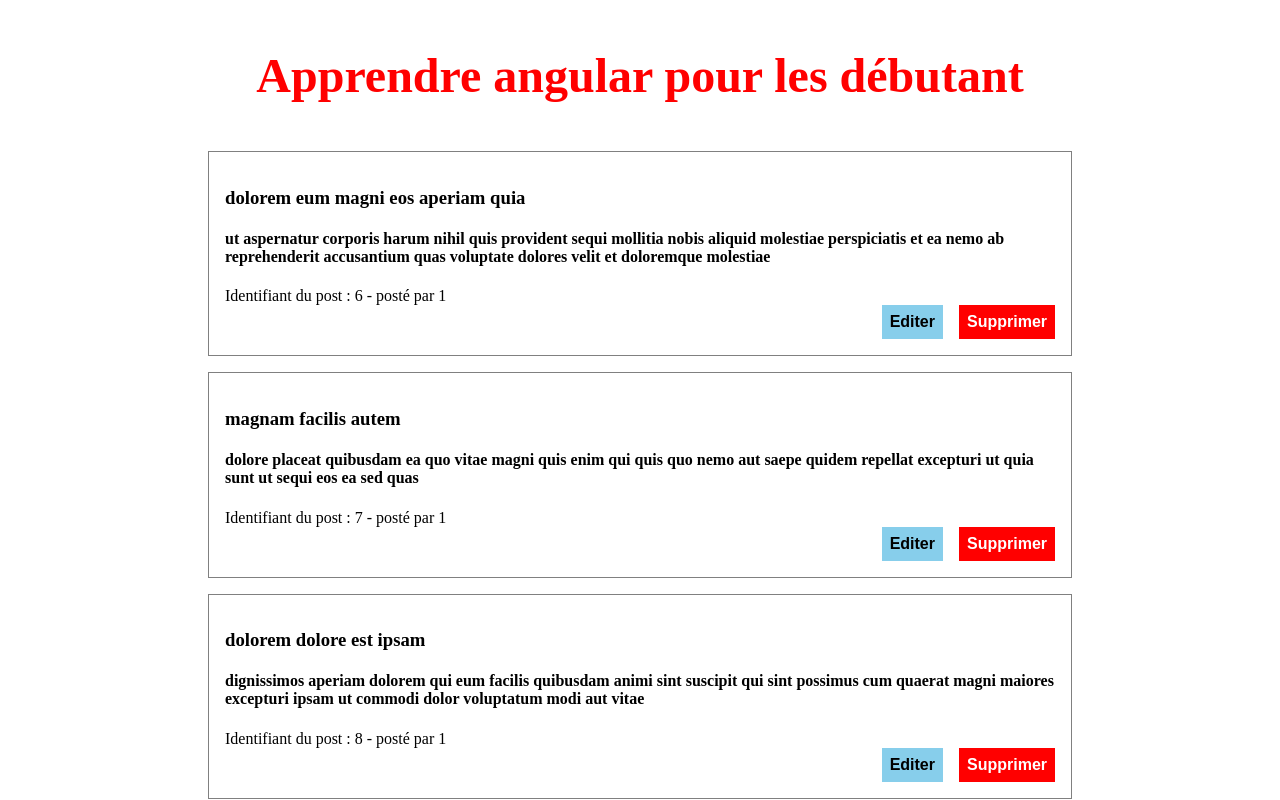
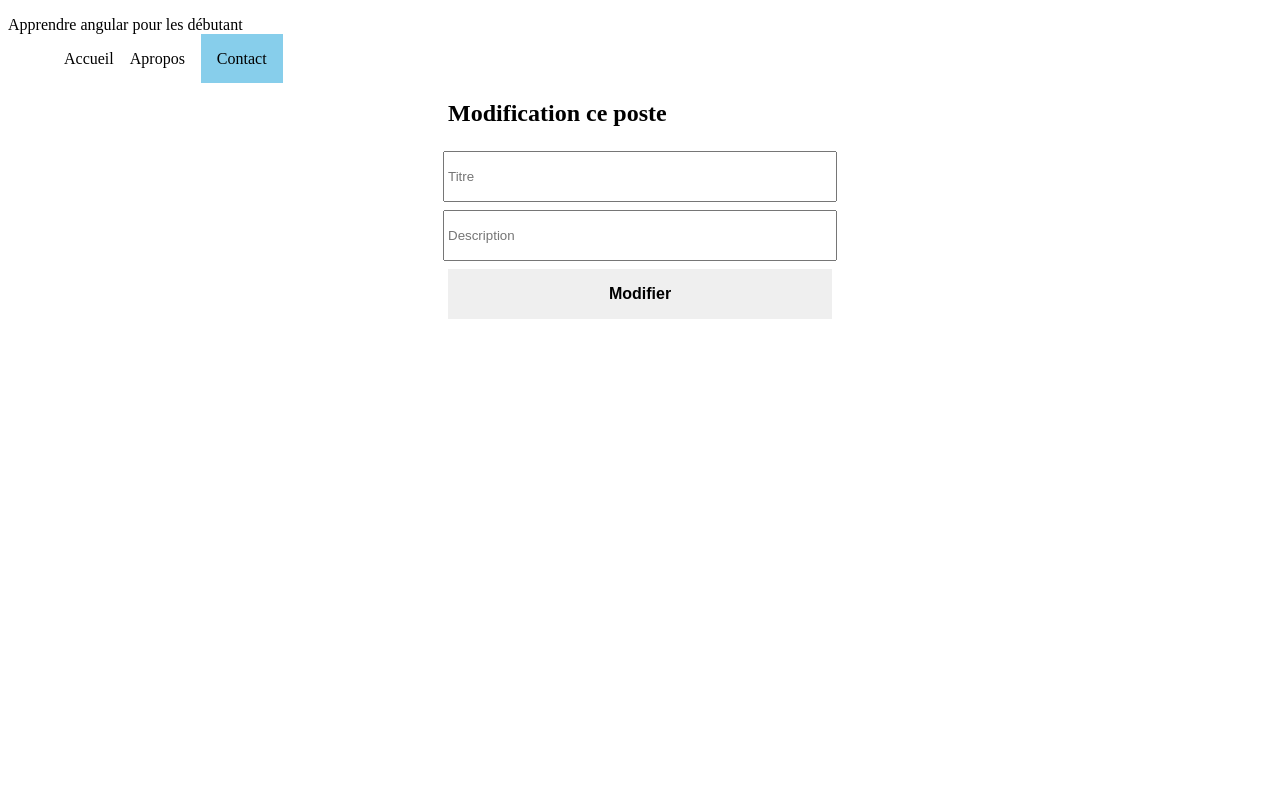
Before and after one commit to kevinmassongo/NavigationAndTargeAPost, an Angular app: page /contact in a window 1280 px wide. Shown: the top 800 px of the page. Built offline with nearby package versions, Linux system fonts and the light colour scheme; no server answers; data requests are answered from the project's data file.

Commit message:
le code permettant la navigation et pour cibler un post afin de le modifier

```diff
--- a/db.json
+++ b/db.json
@@ -9,8 +9,8 @@
     {
       "userId": 1,
       "id": "7",
-      "title": "magnam facilis autem",
-      "body": "dolore placeat quibusdam ea quo vitae\nmagni quis enim qui quis quo nemo aut saepe\nquidem repellat excepturi ut quia\nsunt ut sequi eos ea sed quas"
+      "title": "Kevin",
+      "body": "Massongo"
     },
     {
       "userId": 1,
@@ -403,10 +403,10 @@
       "body": "quam occaecati qui deleniti consectetur\nconsequatur aut facere quas exercitationem aliquam hic voluptas\nneque id sunt ut aut accusamus\nsunt consectetur expedita inventore velit"
     },
     {
-      "userId": 8,
+      "userId": 893,
       "id": "73",
-      "title": "consequuntur deleniti eos quia temporibus ab aliquid at",
-      "body": "voluptatem cumque tenetur consequatur expedita ipsum nemo quia explicabo\naut eum minima consequatur\ntempore cumque quae est et\net in consequuntur voluptatem voluptates aut"
+      "title": "Kevin",
+      "body": "Massongo"
     },
     {
       "userId": 8,
--- a/src/app/app.component.ts
+++ b/src/app/app.component.ts
@@ -1,21 +1,55 @@
 import { Component } from '@angular/core';
-import { PostComponent } from './components/post/post.component';
+import { RouterModule } from '@angular/router';
 
 @Component({
   selector: 'app-root',
   standalone: true,
-  imports: [PostComponent],
+  imports: [RouterModule],
   template: `
+  <nav>
   <p>Apprendre angular pour les débutant</p>
-  <app-post />
+  <ul>
+    <li><a routerLink="accueil" routerLinkActive="active">Accueil</a></li>
+    <li><a routerLink="apropos" routerLinkActive="active">Apropos</a></li>
+    <li><a routerLink="contact" routerLinkActive="active">Contact</a></li>
+  </ul>
+  </nav>
+
+  <router-outlet />
+
   `,
   styles: [`
-    p {
-      font-size : 3rem;
-      color : red;
-      font-weight:bold;
-      text-align:center
-    };
+    // p {
+    //   font-size : 3rem;
+    //   color : red;
+    //   font-weight:bold;
+    //   text-align:center
+    // };
+
+    nav {
+      display : flex;
+      justify-content: space-between;
+      font-size : 1.2rem;
+      margin: 1rem
+
+    }
+    ul{
+        display:flex;
+      }
+      ul li{
+        margin-left : 1rem;
+        list-style-type : none;
+
+      }
+
+      a {
+        text-decoration:none;
+        color : inherit;
+      }
+      .active  {
+        background-color : skyblue;
+        padding : 1rem
+      }
     `]
 })
 export class AppComponent {
--- a/src/app/app.config.ts
+++ b/src/app/app.config.ts
@@ -1,6 +1,8 @@
 import { provideHttpClient } from "@angular/common/http";
 import { ApplicationConfig } from "@angular/core";
+import { provideRouter } from "@angular/router";
+import { appRoutes } from "./app.routes";
 
 export const appConfig : ApplicationConfig = {
-  providers : [provideHttpClient()]
+  providers : [provideHttpClient(), provideRouter(appRoutes)]
 }
--- a/src/app/app.routes.ts
+++ b/src/app/app.routes.ts
@@ -1,3 +1,25 @@
 import { Routes } from '@angular/router';
 
-export const routes: Routes = [];
+
+export const appRoutes: Routes = [
+    {
+        path: 'accueil',
+        title : 'Accueil',
+        loadComponent: () => import('./components/post/post.component')
+        },
+    {
+        path: 'apropos',
+        title : 'A Propos',
+        loadComponent: () => import('./components/formulaire/formulaire.component')
+    },
+    {
+        path: 'contact',
+        title : 'Contact',
+        loadComponent: () => import('./components/editPost/edit-post.component')
+    },
+    {
+        path: 'edit/:id',
+        title : 'Editer le post',
+        loadComponent: () => import('./components/editPost/edit-post.component')
+    },
+];
--- a/src/app/components/editPost/edit-post.component.ts
+++ b/src/app/components/editPost/edit-post.component.ts
@@ -4,6 +4,7 @@
 import { FormControl, FormGroup, ReactiveFormsModule } from '@angular/forms';
 import { PostService } from '../../services/post.service';
 import { Observable } from 'rxjs';
+import { ActivatedRoute, Router } from '@angular/router';
 
 @Component({
   selector: 'app-edit-post',
@@ -11,11 +12,11 @@
   imports: [CommonModule, ReactiveFormsModule],
   template: `
     <form [formGroup]="editPostForm" (ngSubmit)="onSubmit()">
-      <h2>Ajouter ce poste</h2>
+      <h2>Modification ce poste</h2>
       <input type="text" placeholder="Titre" formControlName="title">
       <input type="text" placeholder="Description" formControlName="body">
       {{ editResult | async}}
-      <button type="submit">Ajouter</button>
+      <button type="submit">Modifier</button>
     </form>
   `,
   styles: [`
@@ -41,10 +42,13 @@
 
     `]
 })
-export class EditPostComponent {
+export default class EditPostComponent {
   @Input() post !: Post;
   private ps = inject(PostService);
   editResult !:  Observable<Post>
+
+  private route = inject(ActivatedRoute)
+  private router = inject(Router)
 
   editPostForm = new FormGroup ({
     title : new FormControl(''),
@@ -52,18 +56,23 @@
   })
 
   ngOnInit() : void {
-    this.editPostForm.patchValue(this.post)
+    const postId = this.route.snapshot.paramMap.get('id');
+    this.ps.getPost(Number(postId)).subscribe((post) => {
+      this.post = post
+      this.editPostForm.patchValue(post)
+    })
   }
 
   onSubmit() {
     const post : Post = {
-      userId : 893,
-      id : 73,
+      userId : this.post.userId,
+      id : this.post.id,
       title : this.editPostForm.value.title!,
       body : this.editPostForm.value.body!
     }
 
-    this.editResult = this.ps.postPost(post)
-    location.reload()
+    this.ps.putPost(post.id, post).subscribe(()=> {
+      this.router.navigate(['accueil'])
+    })
   }
 }
--- a/src/app/components/formulaire/formulaire.component.ts
+++ b/src/app/components/formulaire/formulaire.component.ts
@@ -18,7 +18,7 @@
     }
     `]
 })
-export class FormulaireComponent {
+export default class FormulaireComponent {
   nom = new FormControl('')
 
   onSubmit() {
--- a/src/app/components/post/post.component.ts
+++ b/src/app/components/post/post.component.ts
@@ -2,8 +2,9 @@
 import { PostService } from '../../services/post.service';
 import { CommonModule } from '@angular/common';
 import { Post } from '../../services/post.model';
-import { EditPostComponent } from '../editPost/edit-post.component';
 import { Observable } from 'rxjs';
+import EditPostComponent from '../editPost/edit-post.component';
+import { Router } from '@angular/router';
 
 @Component({
   selector: 'app-post',
@@ -20,7 +21,7 @@
         <span>Identifiant du post : {{post.id}} - posté par {{post.userId}}</span>
         {{deleteResult | async}}
         <div class="actions" align="end">
-          <button class="modifier" (click)="toggleDialog(post)">Editer</button>
+          <button class="modifier" (click)="goToEdit(post)">Editer</button>
           <button class="supprimer" (click)="onDelete(post.id)">Supprimer</button>
         </div>
       </div>
@@ -57,17 +58,18 @@
     }
     `]
 })
-export class PostComponent {
+export default class PostComponent {
   showDialog = false;
   post !: Post;
   deleteResult !: Observable<Post>
 
   private ps = inject(PostService);
   readonly posts = this.ps.getPosts();
+  private router = inject(Router)
 
-  toggleDialog(post: Post) {
-    this.showDialog = !this.showDialog;
-    this.post = post;
+  goToEdit(post: Post) {
+    // this.router.navigate(['/edit', '1234'])
+    this.router.navigateByUrl(`/edit/${post.id}`)
   }
 
   onDelete(postId: number) {
--- a/src/app/services/post.service.ts
+++ b/src/app/services/post.service.ts
@@ -14,6 +14,10 @@
     return this.http.get<Post[]>(`${this.API}`)
   }
 
+  getPost(postId : number) {
+    return this.http.get<Post>(`${this.API}/${postId}`)
+  }
+
   putPost(postId: number, post: Post) {
     return this.http.put<Post>(`${this.API}/${postId}`, post)
   }
```
